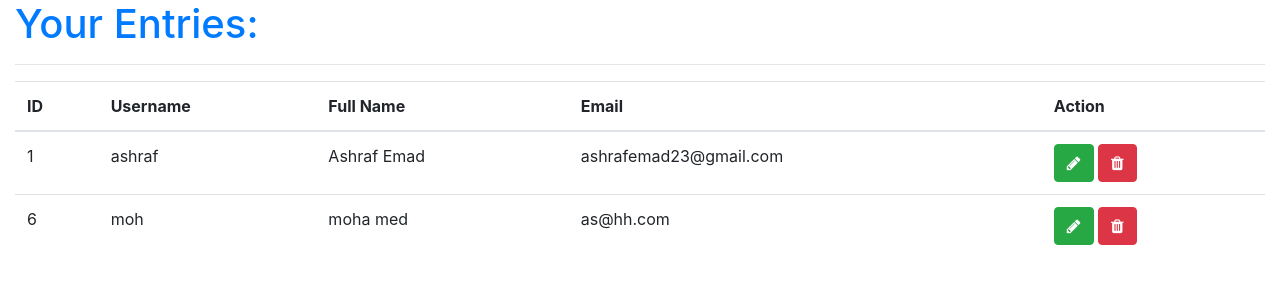
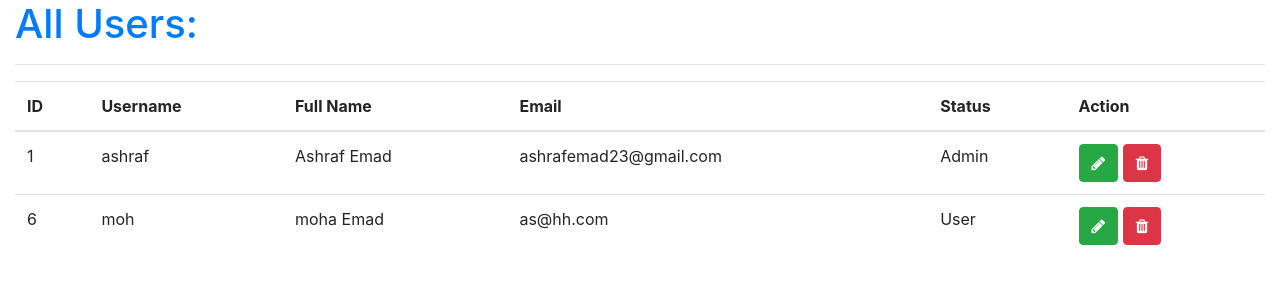
Before and after one commit to ashrafemad/tracker-django, a Django app: page /users/ in a window 1280 px wide. Shown: the part 72-372 px from the top of the page. Run offline with Django 3.2, Linux system fonts and the light colour scheme; a user stored in the database is signed in; data comes from the database, SQL or seed files in the repository; both versions use the stored data as it was after the commit; some libraries are stand-ins or nearby versions.

Commit message:
fix user update

```diff
--- a/tracker/models.py
+++ b/tracker/models.py
@@ -7,7 +7,7 @@ from django.db import models
 class Entry (models.Model):
     date = models.DateField(default=datetime.date.today)
     distance = models.FloatField(max_length=15)
-    time = models.IntegerField(max_length=15)
+    time = models.IntegerField()
     user = models.ForeignKey(User, on_delete=models.CASCADE)
 
     def __str__(self):
--- a/tracker/templates/auth/user_list.html
+++ b/tracker/templates/auth/user_list.html
@@ -4,7 +4,7 @@ Users
 {% endblock %}
 {% block content %}
 {% load mathfilters %}
-<h1 class="text-primary"> Your Entries: </h1>
+<h1 class="text-primary"> All Users: </h1>
 <hr>
 <table class="table">
     <thead>
@@ -13,6 +13,7 @@ Users
         <th>Username</th>
         <th>Full Name</th>
         <th>Email</th>
+        <th>Status</th>
         <th>Action</th>
 
 
@@ -23,9 +24,15 @@ Users
     <tr>
         <td>{{ entry.id }}</td>
         <td>{{ entry.username }}</td>
-        <td>{{ entry.first_name }} {{ entry.last_name }}</td>
+        <td>{{ entry.first_name }} {{ user.last_name }}</td>
         <td>{{ entry.email }}</td>
-
+        <td>
+        {% if entry.is_staff %}
+        Admin
+        {% else %}
+            User
+        </td>
+        {% endif %}
         <td>
             <a class="btn btn-success" href="{% url 'update-user' entry.id %}"> <i class="fa fa-pencil"></i> </a>
             <a class="btn btn-danger" href="{% url 'delete-user' entry.id %}"> <i class="fa fa-trash"></i> </i> </a>
--- a/tracker/templates/main.html
+++ b/tracker/templates/main.html
@@ -22,7 +22,7 @@
   </button>
   <div class="collapse navbar-collapse" id="navbarText">
     <ul class="navbar-nav mr-auto">
-          {% if user.is_authenticated %}
+          {% if request.user.is_authenticated %}
          <li class="nav-item">
         <a class="nav-link" href="{% url 'entries' %}">My Entries</a>
       </li>
@@ -32,7 +32,7 @@
 
         {% endif %}
 
-        {% if user.is_staff %}
+        {% if request.user.is_staff %}
       <li class="nav-item">
         <a class="nav-link" href="{% url 'users-list' %}">Users</a>
       </li>
@@ -44,8 +44,8 @@
         <li class="navbar-nav mr-auto">
 
 
-        {% if user.is_authenticated %}
-            <li class="nav-item"> <a class="nav-link" href="{% url 'logout' %}">{{user.username}} - Logout</a> </li>
+        {% if request.user.is_authenticated %}
+            <li class="nav-item"> <a class="nav-link" href="{% url 'logout' %}">{{request.user.username}} - Logout</a> </li>
         {% else %}
             <li class="nav-item"> <a class="nav-link" href="{% url 'login' %}">Login</a> </li>
       <li class="nav-item"> <a class="nav-link" href="{% url 'signup' %}">Signup</a> </li>
--- a/tracker/views.py
+++ b/tracker/views.py
@@ -92,7 +92,7 @@ class DeleteUser(AdminOnly, DeleteView):
 
 class UpdateUser(AdminOnly, UpdateView):
     model = User
-    fields = ('username', 'first_name', 'last_name', 'email')
+    fields = ('username', 'first_name', 'last_name', 'email', 'is_staff')
     success_url = '/users/'
 
 
```
Also changed, not shown: tracker/templates/auth/user_form.html (+9 -0 lines), db.sqlite3, tracker/migrations/0003_auto_20180322_1027.py (added).
